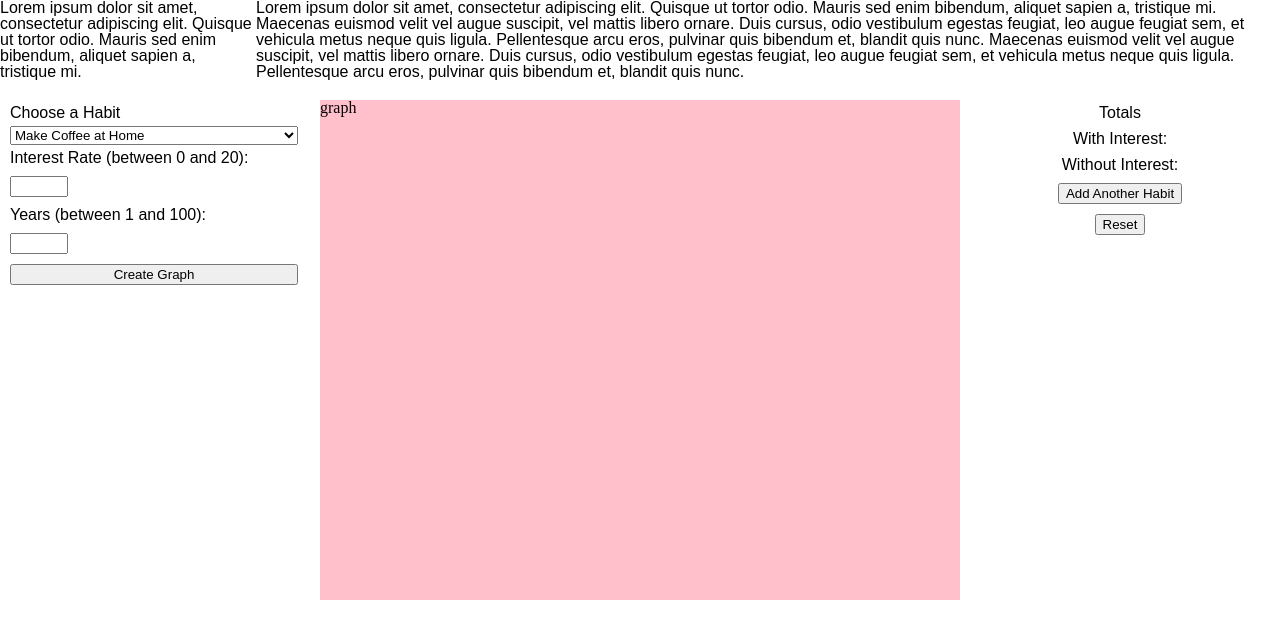
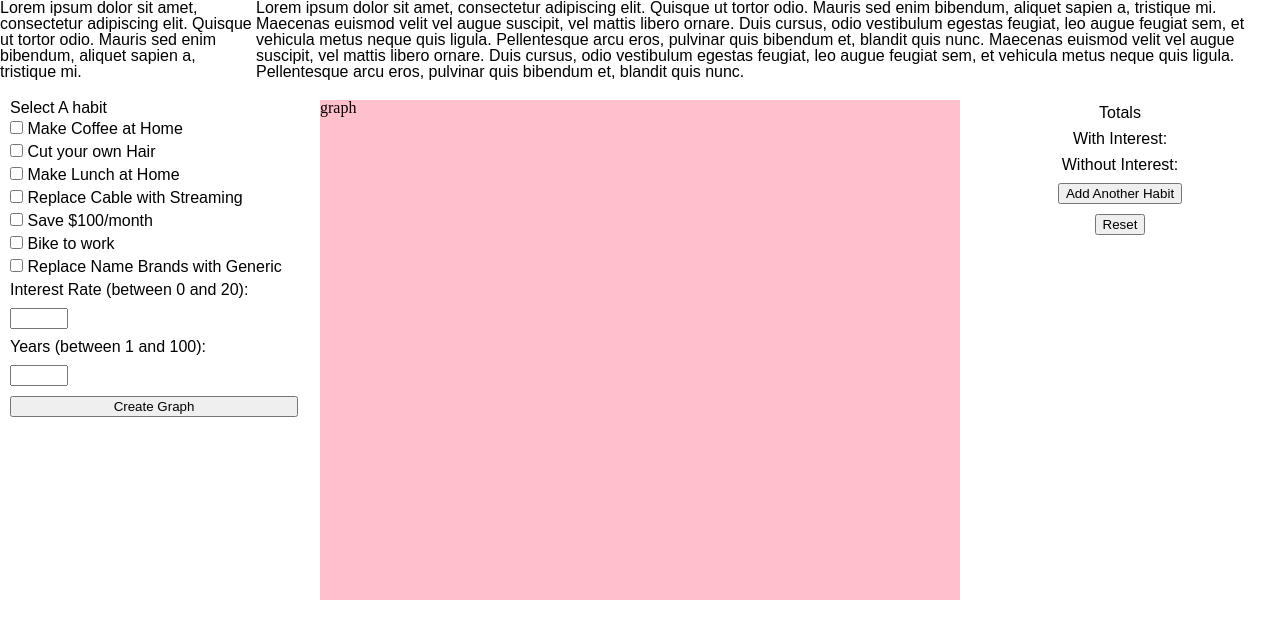
Before and after one commit to johnhcody/What-If-Calculator, a website built with webpack: page index.html in a window 1280 px wide. Built offline with nearby package versions, Linux system fonts and the light colour scheme.

Commit message:
refactored checkboxes for multiple inputs

```diff
--- a/index.html
+++ b/index.html
@@ -49,16 +49,41 @@
     <div class="body-wrapper">
         <div class="form-wrapper">
             <form id="input-form" action="">
-                <label for="habit">Choose a Habit</label>
-                <select id="habit" name="habit">
-                    <option value="coffee">Make Coffee at Home</option>
-                    <option value="hair">Cut Your Own Hair</option>
+                <h1>Select A habit</h1>
+                    <div class="checkbox-wrapper">
+                        <input type="checkbox" id="coffee" name="habit" value="coffee">
+                        <label for="coffee"> Make Coffee at Home</label>
+                    </div>
+                    <div class="checkbox-wrapper">
+                        <input type="checkbox" id="hair" name="hair" value="hair">
+                        <label for="hair">Cut your own Hair</label>
+                    </div>
+                    <div class="checkbox-wrapper">
+                        <input type="checkbox" id="lunch" name="habit" value="lunch">
+                        <label for="lunch">Make Lunch at Home</label>
+                    </div>
+                    <div class="checkbox-wrapper">
+                        <input type="checkbox" id="cable" name="habit" value="cable">
+                        <label for="cable">Replace Cable with Streaming</label>
+                    </div>
+                    <div class="checkbox-wrapper">
+                        <input type="checkbox" id="save" name="habit" value="save">
+                        <label for="save">Save $100/month</label>
+                    </div>
+                    <div class="checkbox-wrapper">
+                        <input type="checkbox" id="bike" name="habit" value="bike">
+                        <label for="bike">Bike to work</label>
+                    </div>
+                    <div class="checkbox-wrapper">
+                        <input type="checkbox" id="generic" name="habit" value="generic">
+                        <label for="generic">Replace Name Brands with Generic</label>
+                    </div>
+                    <!-- <option value="hair">Cut Your Own Hair</option>
                     <option value="lunch">Make Lunch at Home</option>
                     <option value="cable">Replace Cable with Streaming</option>
                     <option value="save">Save $100/month</option>
                     <option value="bike">Bike to work</option>
-                    <option value="generic">Replace Generic with Name Brands</option>
-                </select>
+                    <option value="generic">Replace Generic with Name Brands</option> -->
                 <label for="rate">Interest Rate (between 0 and 20):</label>
                     <input type="number" id="rate" name="rate" min="0" max="20">
                 <label for="time">Years (between 1 and 100):</label>
--- a/src/index.js
+++ b/src/index.js
@@ -37,17 +37,17 @@ function makeObj(e) {
     const data = new FormData(submission)
     //const data = e.currentTarget;
     console.log(...data);
-    let obj = {}
-    for (const [key, value] of data.entries()) {
-        //console.log(key, value);
-        if (key === 'rate' || key === 'time') {
-            obj[key] = parseInt(value)
-        } else {
-            obj[key] = value;
-        }
-    }
-    console.log(obj);
-    new Calculator(obj);
+    // let obj = {}
+    // for (const [key, value] of data.entries()) {
+    //     //console.log(key, value);
+    //     if (key === 'rate' || key === 'time') {
+    //         obj[key] = parseInt(value)
+    //     } else {
+    //         obj[key] = value;
+    //     }
+    // }
+    // console.log(obj);
+    // new Calculator(obj);
 }
 
 
```
